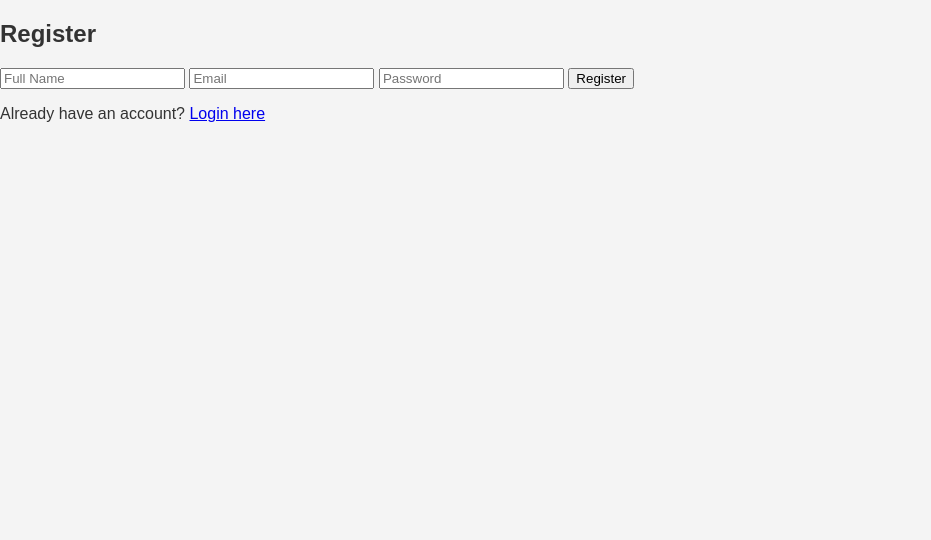
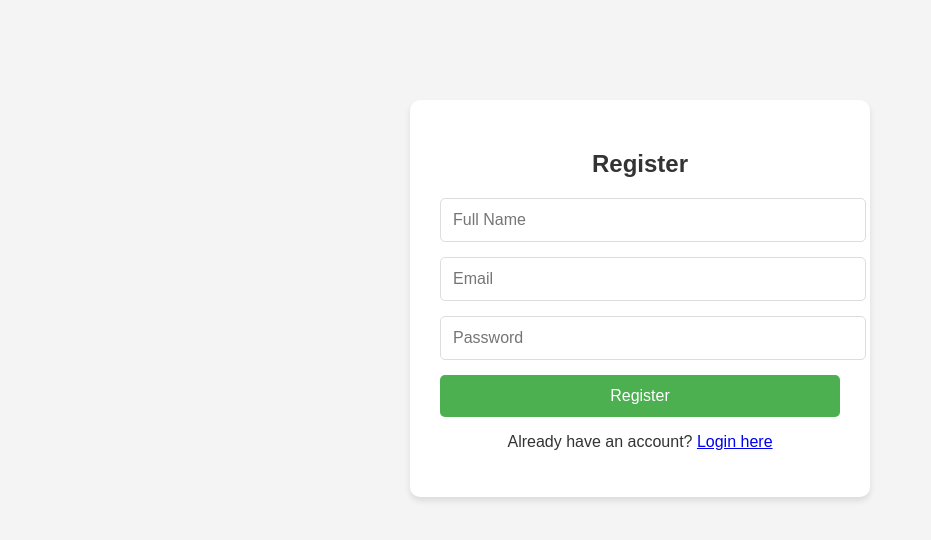
Before and after one commit to Swatzell/bookstoreapp, a website: page frontend/register.html in a window 1280 px wide. Shown: the whole page, without its empty margins (0-931 px from the left). Drawn offline with Linux system fonts and the light colour scheme.

Commit message:
add initial css styling for register page

```diff
--- a/frontend/styles.css
+++ b/frontend/styles.css
@@ -337,3 +337,50 @@ main {
 .close-btn:hover {
     background-color: #c9302c;
 }
+
+.register-container {
+    width: 100%;
+    max-width: 400px;
+    margin: 100px auto;
+    padding: 30px;
+    background-color: white;
+    box-shadow: 0px 4px 6px rgba(0, 0, 0, 0.1);
+    border-radius: 10px;
+    text-align: center;
+}
+
+.register-container h2 {
+    margin-bottom: 20px;
+    font-size: 24px;
+    color: #333;
+}
+
+#register-form {
+    display: flex;
+    flex-direction: column;
+    gap: 15px;
+}
+
+#register-form input {
+    width: 100%;
+    padding: 12px;
+    border: 1px solid #ddd;
+    border-radius: 5px;
+    font-size: 16px;
+}
+
+.register-btn {
+    width: 100%;
+    background-color: #4CAF50;
+    color: white;
+    border: none;
+    padding: 12px;
+    font-size: 16px;
+    cursor: pointer;
+    border-radius: 5px;
+    transition: 0.3s;
+}
+
+.register-btn:hover {
+    background-color: #45a049;
+}
```
